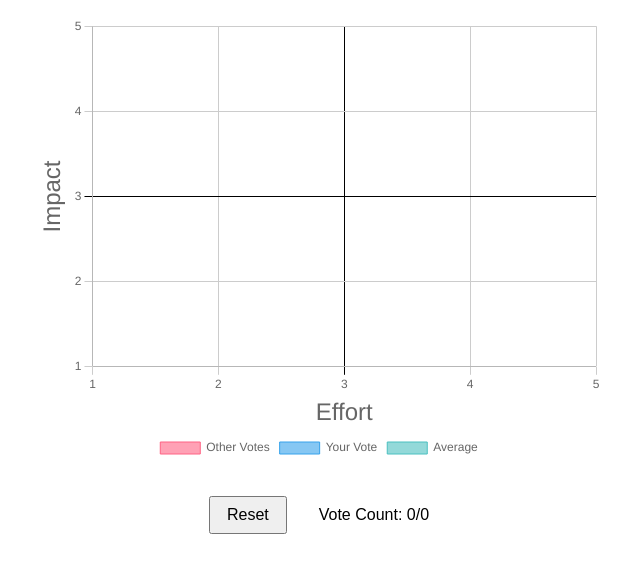
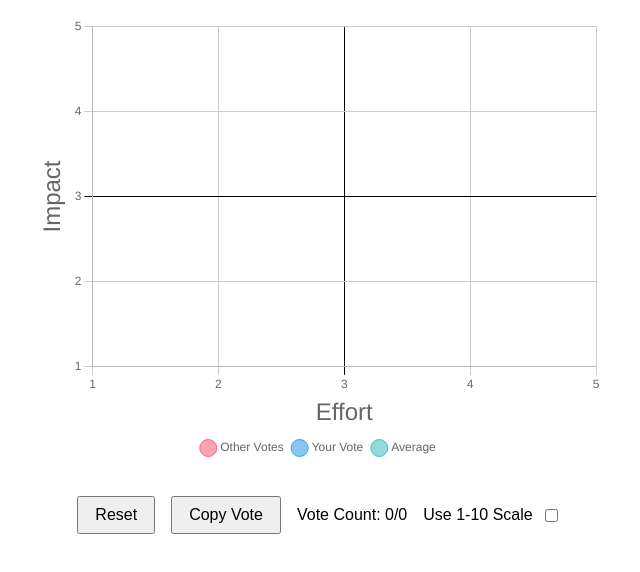
Before and after one commit to theo886/VoteApp, a website: page public/index.html in a window 1280 px wide. Shown: the whole page, without its empty margins (321-961 px from the left). Drawn offline with nearby package versions, Linux system fonts and the light colour scheme; no server answers.

Commit message:
Update index.html

```diff
--- a/public/index.html
+++ b/public/index.html
@@ -17,7 +17,7 @@
       align-items: center;
     }
 
-    /* A square chart container with padding */
+    /* Chart container styling */
     .chart-container {
       width: 100%;
       max-width: 600px;
@@ -34,14 +34,15 @@
       cursor: crosshair;
     }
 
-    /* Center the Reset button & vote count */
+    /* Bottom bar styling */
     .bottom-bar {
       width: 100%;
       max-width: 600px;
       display: flex;
+      flex-wrap: wrap;
       justify-content: center;
       align-items: center;
-      gap: 2rem;
+      gap: 1rem;
       padding: 1rem;
     }
 
@@ -49,24 +50,37 @@
       padding: 0.5rem 1rem;
       font-size: 1rem;
     }
+
+    .toggle-container {
+      display: flex;
+      align-items: center;
+      gap: 0.5rem;
+    }
   </style>
 </head>
 <body>
-  <!-- Square chart container -->
+  <!-- Chart Container -->
   <div class="chart-container">
     <canvas id="resultsChart"></canvas>
   </div>
 
-  <!-- Bottom bar with Reset and vote count -->
+  <!-- Bottom Bar -->
   <div class="bottom-bar">
     <button id="resetVotes">Reset</button>
+    <button id="copyVote">Copy Vote</button>
     <span>Vote Count: <span id="voteCountDisplay">0/0</span></span>
+    <div class="toggle-container">
+      <label for="toggleScale">Use 1-10 Scale</label>
+      <input type="checkbox" id="toggleScale">
+    </div>
   </div>
 
   <script>
     const socket = io();
     const resetButton = document.getElementById('resetVotes');
+    const copyButton = document.getElementById('copyVote');
     const voteCountDisplay = document.getElementById('voteCountDisplay');
+    const toggleScaleCheckbox = document.getElementById('toggleScale');
 
     // Generate or retrieve userId
     let userId = localStorage.getItem('userId');
@@ -78,10 +92,10 @@
     // Register with the server
     socket.emit('register', { userId });
 
-    // Create the chart with 3 datasets:
-    // 0: Other Votes
-    // 1: Your Vote
-    // 2: Average
+    // Initial rating scale maximum (default 5)
+    let ratingMax = 5;
+
+    // Create the Chart.js scatter chart
     const ctx = document.getElementById('resultsChart').getContext('2d');
     const resultsChart = new Chart(ctx, {
       type: 'scatter',
@@ -92,21 +106,24 @@
             data: [],
             backgroundColor: 'rgba(255, 99, 132, 0.6)',
             borderColor: 'rgba(255, 99, 132, 1)',
-            pointRadius: 4
+            pointRadius: 4,
+            pointStyle: 'circle'
           },
           {
             label: 'Your Vote',
             data: [],
             backgroundColor: 'rgba(54, 162, 235, 0.6)',
             borderColor: 'rgba(54, 162, 235, 1)',
-            pointRadius: 6
+            pointRadius: 6,
+            pointStyle: 'circle'
           },
           {
             label: 'Average',
             data: [{ x: 0, y: 0 }],
             backgroundColor: 'rgba(75, 192, 192, 0.6)',
             borderColor: 'rgba(75, 192, 192, 1)',
-            pointRadius: 6
+            pointRadius: 6,
+            pointStyle: 'circle'
           }
         ]
       },
@@ -115,49 +132,78 @@
         maintainAspectRatio: false,
         plugins: {
           legend: {
-            position: 'bottom'
+            position: 'bottom',
+            labels: {
+              // Use point style (circles) in the legend
+              usePointStyle: true
+            }
           }
         },
         scales: {
           x: {
             type: 'linear',
             min: 1,
-            max: 5,
+            max: ratingMax,
             grid: {
-              color: (context) => {
-                // Bold grid line at 3 (center)
-                return context.tick.value === 3 ? '#000' : '#ccc';
+              color: function(context) {
+                const mid = Math.round((1 + ratingMax) / 2);
+                return context.tick.value === mid ? '#000' : '#ccc';
               }
             },
             ticks: { stepSize: 1 },
             title: {
               display: true,
               text: 'Effort',
-              font: { size: 24 } // Axis label 2x bigger
+              font: { size: 24 } // 2x bigger font
             }
           },
           y: {
             type: 'linear',
             min: 1,
-            max: 5,
+            max: ratingMax,
             grid: {
-              color: (context) => {
-                // Bold grid line at 3 (center)
-                return context.tick.value === 3 ? '#000' : '#ccc';
+              color: function(context) {
+                const mid = Math.round((1 + ratingMax) / 2);
+                return context.tick.value === mid ? '#000' : '#ccc';
               }
             },
             ticks: { stepSize: 1 },
             title: {
               display: true,
               text: 'Impact',
-              font: { size: 24 } // Axis label 2x bigger
+              font: { size: 24 } // 2x bigger font
             }
           }
         }
       }
     });
 
-    // Click to vote (ratings clamped between 1 and 5)
+    // Toggle scale change between 1-5 and 1-10
+    toggleScaleCheckbox.addEventListener('change', () => {
+      ratingMax = toggleScaleCheckbox.checked ? 10 : 5;
+      updateScaleConfig(ratingMax);
+    });
+
+    function updateScaleConfig(newMax) {
+      const mid = Math.round((1 + newMax) / 2);
+      resultsChart.options.scales.x.min = 1;
+      resultsChart.options.scales.x.max = newMax;
+      resultsChart.options.scales.x.grid.color = function(context) {
+        return context.tick.value === mid ? '#000' : '#ccc';
+      };
+      resultsChart.options.scales.x.ticks.stepSize = 1;
+
+      resultsChart.options.scales.y.min = 1;
+      resultsChart.options.scales.y.max = newMax;
+      resultsChart.options.scales.y.grid.color = function(context) {
+        return context.tick.value === mid ? '#000' : '#ccc';
+      };
+      resultsChart.options.scales.y.ticks.stepSize = 1;
+
+      resultsChart.update();
+    }
+
+    // Click to vote using current ratingMax
     resultsChart.canvas.addEventListener('click', (evt) => {
       const xScale = resultsChart.scales.x;
       const yScale = resultsChart.scales.y;
@@ -165,23 +211,40 @@
       const xValue = xScale.getValueForPixel(evt.offsetX);
       const yValue = yScale.getValueForPixel(evt.offsetY);
 
-      const effort = Math.round(Math.min(Math.max(xValue, 1), 5));
-      const impact = Math.round(Math.min(Math.max(yValue, 1), 5));
+      const effort = Math.round(Math.min(Math.max(xValue, 1), ratingMax));
+      const impact = Math.round(Math.min(Math.max(yValue, 1), ratingMax));
 
       socket.emit('newVote', { userId, effort, impact });
     });
 
-    // Reset
+    // Reset button
     resetButton.addEventListener('click', () => {
       socket.emit('reset');
     });
 
-    // Update vote count as a fraction (votes/users)
+    // Copy Vote Button: copies a 2-column, 1-row HTML table with your effort and impact values
+    copyButton.addEventListener('click', () => {
+      const userVote = resultsChart.data.datasets[1].data[0];
+      if(userVote) {
+        const tableHTML = `<table><tr><td>${userVote.x}</td><td>${userVote.y}</td></tr></table>`;
+        navigator.clipboard.writeText(tableHTML)
+          .then(() => {
+            console.log('Vote table copied to clipboard!');
+          })
+          .catch((err) => {
+            console.error('Failed to copy vote table: ', err);
+          });
+      } else {
+        console.log('No vote to copy.');
+      }
+    });
+
+    // Listen for vote count updates
     socket.on('voteCount', (data) => {
       voteCountDisplay.textContent = `${data.voteCount}/${data.userCount}`;
     });
 
-    // Only get 'update' if we're in the "voters" room
+    // Listen for chart data updates
     socket.on('update', (data) => {
       const userVote = data.allVotes.find(v => v.userId === userId);
       const otherVotes = data.allVotes.filter(v => v.userId !== userId);
```
